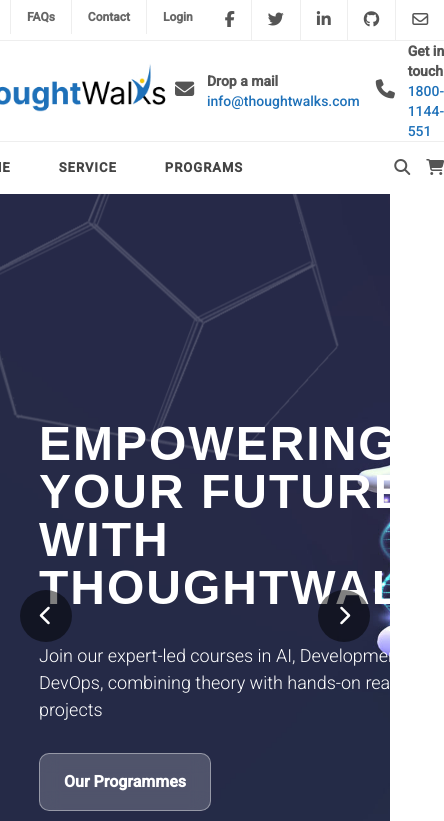
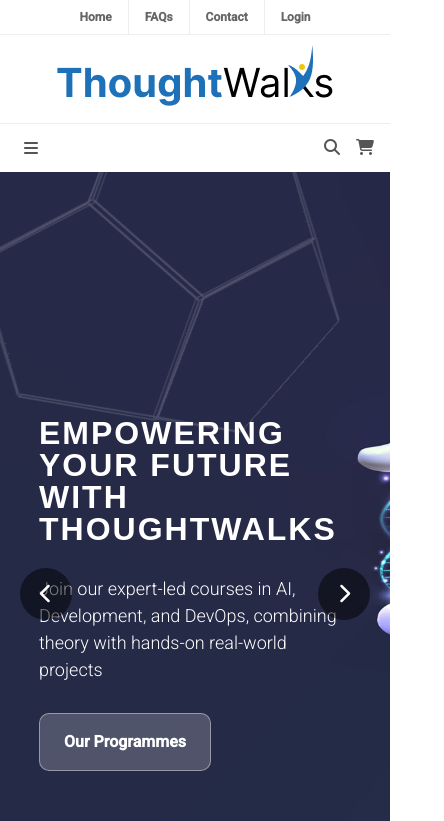
Before and after one commit to vineethpradeep/thoughtwalks, an Angular app: page / in a window 390 px wide. Shown: the top 821 px of the page, 444 px wide, since content can reach past the window. Built offline with nearby package versions, Linux system fonts and the light colour scheme.

Commit message:
responsive fix

```diff
--- a/src/app/footer/footer.component.css
+++ b/src/app/footer/footer.component.css
@@ -1,3 +1,12 @@
+@media (max-width: 768px) {
+  .copyrights .container {
+    justify-content: center !important;
+  }
+  .copyrights .right {
+    align-items: center !important;
+  }
+}
+
 .copyrights {
   padding: 40px 0;
   font-size: 14px;
--- a/src/app/home/home.component.css
+++ b/src/app/home/home.component.css
@@ -1,3 +1,9 @@
+@media (max-width: 1199px) {
+  .program-container {
+    margin: 3rem 2rem !important;
+  }
+}
+
 .home-container {
   display: flex;
   flex-direction: column;
--- a/src/app/nav-header/nav-header.component.css
+++ b/src/app/nav-header/nav-header.component.css
@@ -1,3 +1,18 @@
+@media (max-width: 768px) {
+  .nav-header {
+    justify-content: center !important;
+  }
+  .nav-header .contact-info {
+    display: none;
+  }
+}
+
+@media (min-width: 769px) and (max-width: 1199px) {
+  .nav-header {
+    justify-content: space-around !important;
+  }
+}
+
 .nav-header {
   display: flex;
   justify-content: space-between;
@@ -34,3 +49,9 @@
   font-weight: 500;
   color: #1e71b9;
 }
+
+.logo img {
+  max-width: 100%;
+  height: auto;
+  object-fit: contain;
+}
--- a/src/app/navbar/navbar.component.css
+++ b/src/app/navbar/navbar.component.css
@@ -1,8 +1,74 @@
+@media (min-width: 576px) and (max-width: 768px) {
+  .nav-right .cart {
+    padding-right: 1rem;
+  }
+}
+
+@media (max-width: 575px) {
+  .primary-menu-trigger i {
+    padding: 1rem 1.5rem;
+  }
+  .nav-right .cart {
+    padding-right: 1rem;
+  }
+  .primary-menu-trigger {
+    display: block !important;
+  }
+  .mob-nav {
+    padding: 0 1.5rem !important;
+    max-height: 0;
+    overflow: hidden;
+    transition: max-height 0.3s ease-in-out, padding 0.3s ease-in-out;
+  }
+
+  .mob-nav.open {
+    max-height: 600px;
+    display: block;
+  }
+  .mob-nav li {
+    line-height: 22px;
+    color: #444;
+    font-weight: bold;
+    font-size: 13px;
+    letter-spacing: 1px;
+    text-transform: uppercase;
+  }
+  .mob-nav li {
+    padding: 14px 5px !important;
+    border-bottom: 1px solid rgba(30, 113, 184, 0.2);
+  }
+  .mob-nav li:last-child {
+    padding: 14px 5px !important;
+    border-bottom: 0px;
+  }
+  .nav {
+    display: none !important;
+  }
+}
+
+@media (min-width: 769px) and (max-width: 1199px) {
+  .nav-right .cart {
+    padding-right: 1rem;
+  }
+}
+
 .nav-wrapper {
   background-color: #fff;
   transition: all 0.3s ease-in-out;
   z-index: 1000;
+  width: 100%;
 }
+
+.nav-menu {
+  display: flex;
+  justify-content: space-between;
+  align-items: center;
+}
+
+.primary-menu-trigger {
+  display: none;
+}
+
 .nav-wrapper .container {
   display: flex;
   justify-content: space-between;
@@ -44,3 +110,7 @@
 .hidden-nav {
   display: none;
 }
+
+.mob-nav {
+  display: none;
+}
--- a/src/app/navbar/navbar.component.html
+++ b/src/app/navbar/navbar.component.html
@@ -1,13 +1,27 @@
 <div class="nav-wrapper" [ngClass]="{ 'fixed-nav': isFixed }">
   <div class="container">
+    <div class="nav-wrapper">
+      <div class="nav-menu">
+        <div class="primary-menu-trigger" (click)="toggleMenu()">
+          <i class="fa-solid fa-bars"></i>
+        </div>
+        <div class="nav-left">
           <ul class="nav">
             <li routerLink="/">Home</li>
             <li routerLink="/ourService">Service</li>
             <li routerLink="/ourPrograms">Programs</li>
           </ul>
+        </div>
         <div class="nav-right">
           <div class="search"><i class="fa-solid fa-magnifying-glass"></i></div>
           <div class="cart"><i class="fa-solid fa-cart-shopping"></i></div>
         </div>
       </div>
+      <ul class="mob-nav" [ngClass]="{ open: isMenuOpen }">
+        <li routerLink="/">Home</li>
+        <li routerLink="/ourService">Service</li>
+        <li routerLink="/ourPrograms">Programs</li>
+      </ul>
     </div>
+  </div>
+</div>
--- a/src/app/navbar/navbar.component.ts
+++ b/src/app/navbar/navbar.component.ts
@@ -12,6 +12,7 @@ import { RouterLink } from '@angular/router';
 export class NavbarComponent {
   isFixed: boolean = false;
   scrollPosition: number = 0;
+  isMenuOpen: boolean = false;
 
   @HostListener('window:scroll', [])
   onWindowScroll() {
@@ -24,4 +25,7 @@ export class NavbarComponent {
       this.isFixed = false;
     }
   }
+  toggleMenu() {
+    this.isMenuOpen = !this.isMenuOpen;
+  }
 }
--- a/src/app/slider/slider.component.css
+++ b/src/app/slider/slider.component.css
@@ -1,3 +1,11 @@
+@media (max-width: 768px) {
+  .slider-caption {
+    max-width: 300px !important;
+  }
+  .slider-caption h2 {
+    font-size: 2rem !important;
+  }
+}
 #slider {
   width: 100vw;
 }
--- a/src/app/testimonials/testimonials.component.css
+++ b/src/app/testimonials/testimonials.component.css
@@ -1,3 +1,15 @@
+@media (max-width: 768px) {
+  .testimonials-wrapper li {
+    width: 100% !important;
+  }
+  .testimonials-wrapper ul {
+    justify-content: center !important;
+  }
+
+  .testimonial-content li::after {
+    border-right: 0px dashed #ddd !important;
+  }
+}
 .testimonials-wrapper {
   display: flex;
   justify-content: center;
--- a/src/app/topbar/topbar.component.css
+++ b/src/app/topbar/topbar.component.css
@@ -1,3 +1,12 @@
+@media (max-width: 575px) {
+  #topbar {
+    justify-content: center !important;
+  }
+  .social-links {
+    display: none;
+  }
+}
+
 #topbar {
   display: flex;
   justify-content: space-between;
--- a/src/styles.css
+++ b/src/styles.css
@@ -1,4 +1,11 @@
-@media (min-width: 576px) {
+@media (max-width: 575px) {
+  .container {
+    width: 100%;
+    /* padding: 0 15px; */
+  }
+}
+
+/* @media (min-width: 576px) {
   .container {
     width: 540px;
   }
@@ -8,13 +15,19 @@
   .container {
     width: 750px;
   }
+} */
+@media (min-width: 576px) and (max-width: 1199px) {
+  .container {
+    width: 100%;
+  }
 }
 
+/*
 @media (min-width: 992px) {
   .container {
     width: 970px;
   }
-}
+} */
 
 @media (min-width: 1200px) {
   .container {
```
Lines whose indentation alone changed are shown as unchanged.
